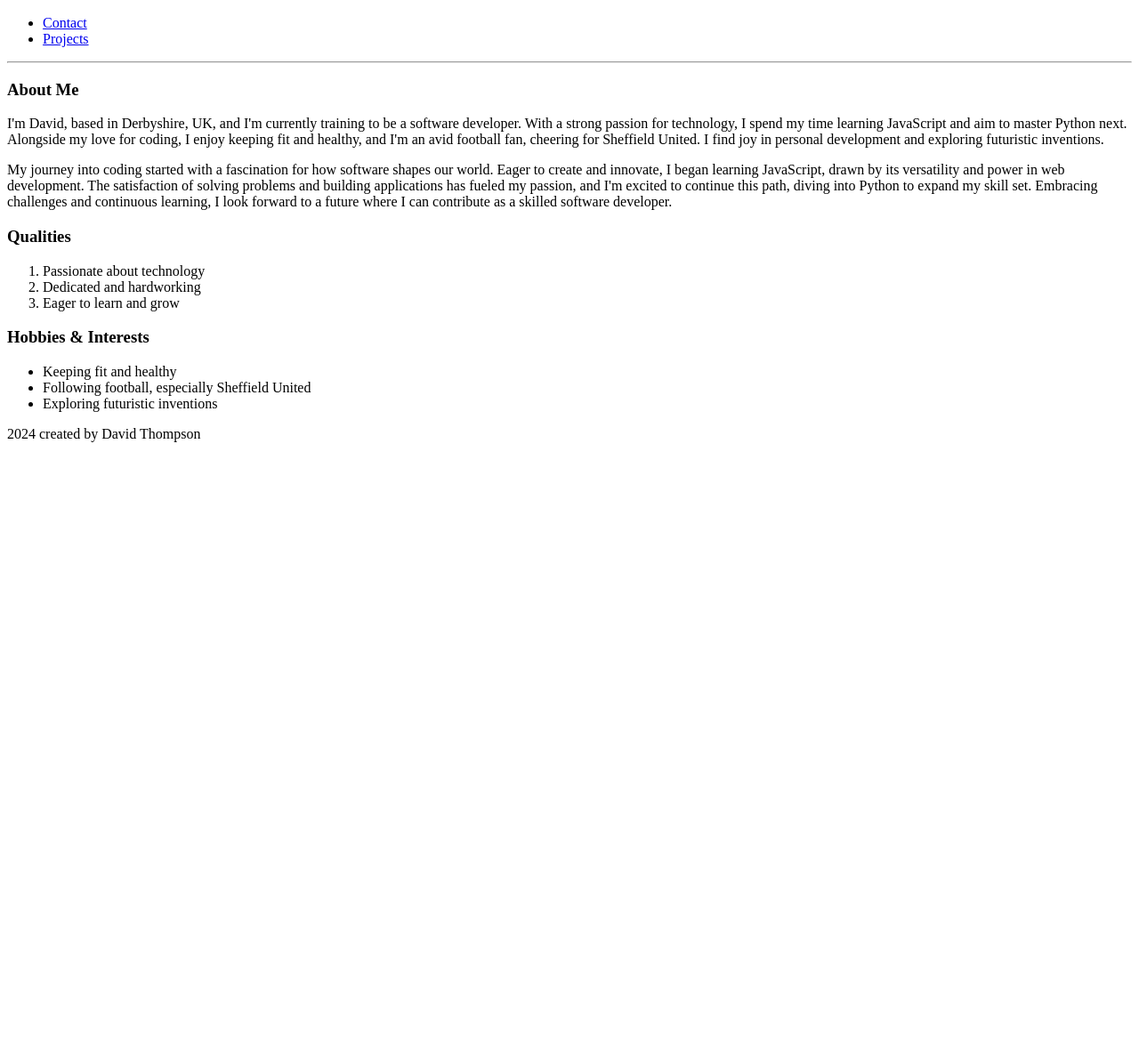
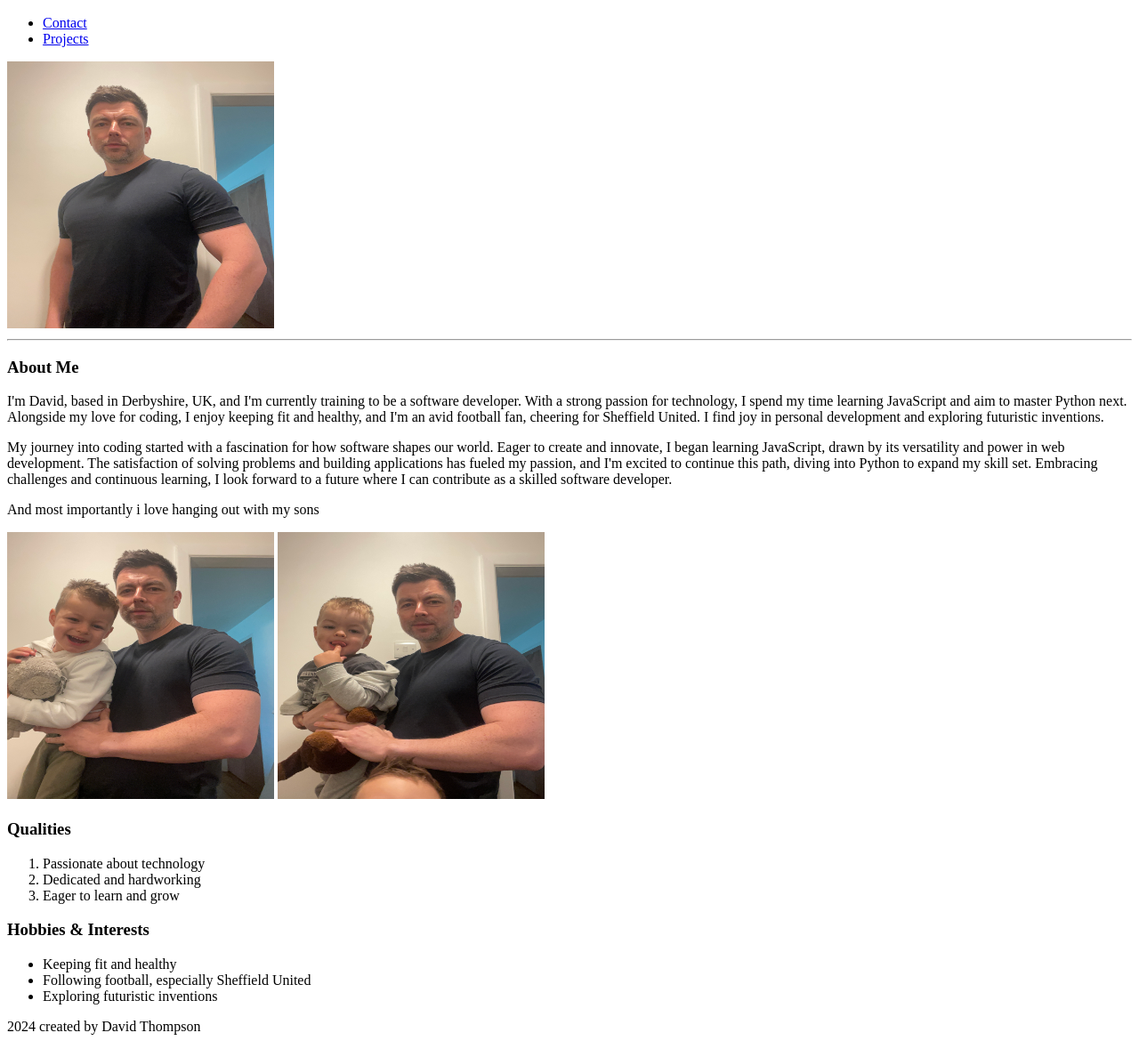
Before and after one commit to deetee25/portfolio, a plain HTML site: page index.html in a window 1280 px wide. Shown: the part 110-1289 px from the top of the page at 89% size. Before the commit the page ends 800 px from the top, so only its background shows below. Drawn offline with Linux system fonts and the light colour scheme.

Commit message:
Add personal photo in header and story images in About Me section

```diff
--- a/index.html
+++ b/index.html
@@ -15,6 +15,7 @@
                 <li><a href="pages/projects.html" target="_blank">Projects</a></li>
             </ul>
         </nav>
+        <img src="images/me.jpg" alt="David" width="300" height="300">
         </header>
         <hr />
         <header>
@@ -24,13 +25,16 @@
             <p>I'm David, based in Derbyshire, UK, and I'm currently training to be a software developer.
             With a strong passion for technology, I spend my time learning JavaScript and aim to master Python next.
             Alongside my love for coding, I enjoy keeping fit and healthy, and I'm an avid football fan, cheering for Sheffield United.
-            I find joy in personal development and exploring futuristic inventions.</p>
+            I find joy in personal development and exploring futuristic inventions. </p>
         <p>
             My journey into coding started with a fascination for how software shapes our world.
             Eager to create and innovate, I began learning JavaScript, drawn by its versatility and power in web development.
             The satisfaction of solving problems and building applications has fueled my passion, and I'm excited to continue this path, diving into Python to expand my skill set.
             Embracing challenges and continuous learning, I look forward to a future where I can contribute as a skilled software developer.
         </p>
+        <p>And most importantly i love hanging out with my sons</p>
+        <img src="images/meandjoseph.JPG" alt="David and Joseph" width="300" height="300">
+        <img src="images/meandjack.JPG" alt="David and Joseph" width="300" height="300">
     </main>
     <section>
         <h3>Qualities</h3>
```
Also changed, not shown: images/me.JPG (added), images/meandjack.JPG (added), images/meandjoseph.JPG (added).
